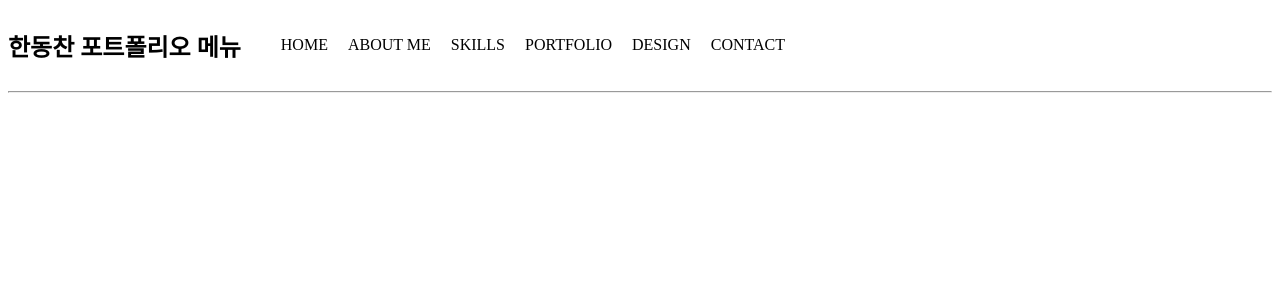
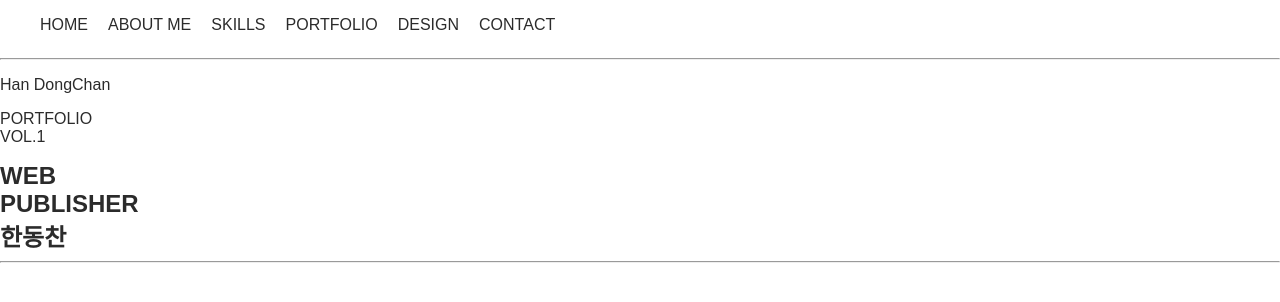
Before and after one commit to pillow12360/test_homepage, a plain HTML site: page index.html in a window 1280 px wide. Drawn offline with Linux system fonts and the light colour scheme.

Commit message:
clone code 1

```diff
--- a/index.html
+++ b/index.html
@@ -25,6 +25,15 @@
            </header>
            <hr>
 
+           <section id="home" class="content0">
+            <div class="container">
+              <p>Han DongChan</p>
+              <p>PORTFOLIO<br>VOL.1</p>
+              <h1>WEB<br>PUBLISHER<br><span class="name">한동찬</span></h1>
+            </div>
+           </section>
+
+           <hr>
 
   <main>
 
--- a/style.css
+++ b/style.css
@@ -1,4 +1,19 @@
-@charset "utf-8";
+html, body, div, span, h1, h2, h3, h4, h5, h6, p, blockquote, q, abbr, address, cite, code, img, ul, ol, li, dl, dt, dd, a, sub, sup, strong, em, header, nav, section, article, footer, aside, form, fieldset, legend, label, video, table, caption, thead, tbody, tfoot, tr, th, td {
+  margin: 0px;
+  padding: 0px;
+  border: none;
+}
+
+p {
+  display: block;
+  margin-block-start: 1em;
+  margin-block-end: 1em;
+  margin-inline-start: 0px;
+  margin-inline-end: 0px;
+}
+
+
+body{font-family:'Noto Sans KR',sans-serif; color:#2b2b2b;}
 
 header {
   display : flex;
@@ -12,10 +27,17 @@ a:hover{
   font-style: italic;
   font-size : 110%;
 }
+ul, ol, li {
+  list-style: none;
+}
 ul {
-  list-style: none;
-  text-decoration: none;
-  text-align: center;
+  display: block;
+  list-style-type: disc;
+  margin-block-start: 1em;
+  margin-block-end: 1em;
+  margin-inline-start: 0px;
+  margin-inline-end: 0px;
+  padding-inline-start: 40px;
 }
 .bar {
   display : flex;
@@ -30,3 +52,11 @@ ul {
 #li{
   margin-right: 20px;
 }
+header h2 {
+  display : none;
+}
+
+#home>.container>p:nth-child(1){
+  top: 200px;
+  left:60px
+}
```
